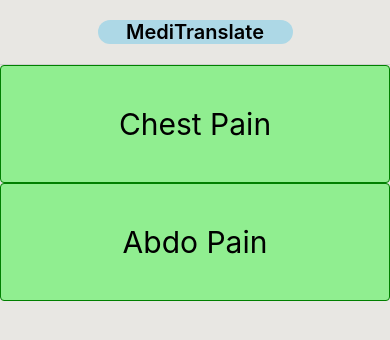
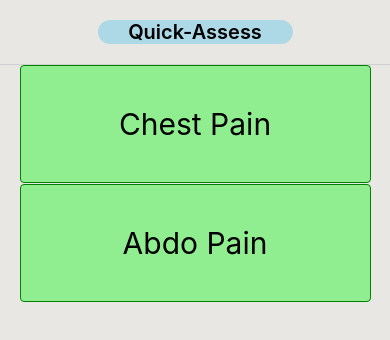
Before and after one commit to JasNagra92/MediTranslate, a React Native app: screen / in a window 390 px wide. Shown: the top 340 px of the page. Built offline with nearby package versions, Linux system fonts and the light colour scheme.

Commit message:
Create useSound hook to use react-sound-player only in the components that need it instead of prop drilling. Begin writing test cases

```diff
--- a/App.tsx
+++ b/App.tsx
@@ -1,26 +1,21 @@
 import React from 'react';
 import {SafeAreaView, StyleSheet, View} from 'react-native';
+import {SafeAreaProvider} from 'react-native-safe-area-context';
 import Chestpain from './src/components/Chestpain';
-import SoundPlayer from 'react-native-sound-player';
 import Header from './src/components/Header';
 import AbdoPain from './src/components/AbdoPain';
 
 const App = () => {
-  const handlePress = (filename: string) => {
-    try {
-      SoundPlayer.playSoundFile(filename, 'mp3');
-    } catch (error) {
-      console.log(error);
-    }
-  };
   return (
-    <SafeAreaView style={styles.MainContainer}>
-      <Header title="MediTranslate" />
-      <View style={styles.container}>
-        <Chestpain handlePress={handlePress} />
-        <AbdoPain handlePress={handlePress} />
-      </View>
-    </SafeAreaView>
+    <SafeAreaProvider>
+      <SafeAreaView style={styles.MainContainer}>
+        <Header title="Quick-Assess" />
+        <View style={styles.container}>
+          <Chestpain />
+          <AbdoPain />
+        </View>
+      </SafeAreaView>
+    </SafeAreaProvider>
   );
 };
 
--- a/package.json
+++ b/package.json
@@ -13,6 +13,7 @@
     "expo": "^46.0.0",
     "react": "18.1.0",
     "react-native": "0.70.2",
+    "react-native-safe-area-context": "^4.4.1",
     "react-native-sound-player": "^0.13.2"
   },
   "devDependencies": {
--- a/src/components/AbdoPain.tsx
+++ b/src/components/AbdoPain.tsx
@@ -7,11 +7,8 @@ import {
   ScrollView,
 } from 'react-native';
 import AbdoPainQuestions from './AbdoPainQuestions';
-interface Props {
-  handlePress: (filename: string) => void;
-}
 
-const AbdoPain: React.FC<Props> = ({handlePress}) => {
+const AbdoPain: React.FC = () => {
   const [isOpen, setIsOpen] = useState<boolean>(false);
 
   return (
@@ -24,7 +21,7 @@ const AbdoPain: React.FC<Props> = ({handlePress}) => {
       </TouchableOpacity>
       {isOpen && (
         <ScrollView>
-          <AbdoPainQuestions handlePress={handlePress} />
+          <AbdoPainQuestions />
         </ScrollView>
       )}
     </View>
@@ -34,7 +31,8 @@ const AbdoPain: React.FC<Props> = ({handlePress}) => {
 const style = StyleSheet.create({
   button: {
     padding: 40,
-    width: '100%',
+    width: '90%',
+    alignSelf: 'center',
     borderRadius: 4,
     borderWidth: 1,
     borderColor: 'green',
--- a/src/components/AbdoPainQuestions.tsx
+++ b/src/components/AbdoPainQuestions.tsx
@@ -1,34 +1,27 @@
 import React from 'react';
 import {StyleSheet, ScrollView} from 'react-native';
 import Question from './Question';
-interface Props {
-  handlePress: (filename: string) => void;
-}
 
-const AbdoPainQuestions: React.FC<Props> = ({handlePress}) => {
+const AbdoPainQuestions: React.FC = () => {
   return (
     <ScrollView style={style.container}>
       <Question
         question="Use your hand to show me where the pain is"
-        onPress={handlePress}
         filename="q1ap"
         phonetic="(haa-th naal meh-nu thi-kah daa-rd kith-eh aah)"
       />
       <Question
         question="Are you Nauseated?"
-        onPress={handlePress}
         filename="q2cp"
         phonetic="(twan-nuu alt-tee awn-nu jee kard-dah-ya)"
       />
       <Question
         question="Have you thrown up today?"
-        onPress={handlePress}
         filename="q3ap"
         phonetic="(ul-tee aaj twan-nuu aiee ah)"
       />
       <Question
         question="Was there any blood in your vomit?"
-        onPress={handlePress}
         filename="q4ap"
         phonetic="(twan-nuu ul-tee vich koon suh-gah)"
       />
--- a/src/components/ChestPainQuestions.tsx
+++ b/src/components/ChestPainQuestions.tsx
@@ -1,47 +1,38 @@
 import React from 'react';
 import {StyleSheet, ScrollView, View} from 'react-native';
 import Question from './Question';
-interface Props {
-  handlePress: (filename: string) => void;
-}
 
-const ChestPainQuestions: React.FC<Props> = ({handlePress}) => {
+const ChestPainQuestions: React.FC = () => {
   return (
     <View>
       <ScrollView style={style.container}>
         <Question
           question="Are you having Chest Pain?"
-          onPress={handlePress}
           filename="test"
           phonetic="(Sha-tee vich daa-rd hun-dah-ya)"
         />
         <Question
           question="Are you also Short of Breath?"
-          onPress={handlePress}
           filename="q5cp"
           phonetic="(saah vee thu-wa-noo char-dah)"
         />
         <Question
           question="Is the pain worse when you take a deep breath?"
-          onPress={handlePress}
           filename="q6cp"
           phonetic="(lum-bah saah leh-kay daa-rd budth-daah-ya )"
         />
         <Question
           question="Are you Nauseated?"
-          onPress={handlePress}
           filename="q2cp"
           phonetic="(twan-nuu alt-tee awn-nu jee kard-dah-ya)"
         />
         <Question
           question="Does the pain radiate to your back?"
-          onPress={handlePress}
           filename="q3cp"
           phonetic="(daa-rd too-hee vich vee jand-dah-ya)"
         />
         <Question
           question="When did the pain start?"
-          onPress={handlePress}
           filename="q4cp"
           phonetic="(daa-rd shu-ru ku-dho ho-iya)"
         />
--- a/src/components/Chestpain.tsx
+++ b/src/components/Chestpain.tsx
@@ -7,15 +7,12 @@ import {
   ScrollView,
 } from 'react-native';
 import ChestPainQuestions from './ChestPainQuestions';
-interface Props {
-  handlePress: (filename: string) => void;
-}
 
-const Chestpain: React.FC<Props> = ({handlePress}) => {
+const Chestpain: React.FC = () => {
   const [isOpen, setIsOpen] = useState<boolean>(false);
 
   return (
-    <View>
+    <View style={style.container}>
       <TouchableOpacity
         style={style.button}
         onPress={() => setIsOpen(!isOpen)}
@@ -24,7 +21,7 @@ const Chestpain: React.FC<Props> = ({handlePress}) => {
       </TouchableOpacity>
       {isOpen && (
         <ScrollView>
-          <ChestPainQuestions handlePress={handlePress} />
+          <ChestPainQuestions />
         </ScrollView>
       )}
     </View>
@@ -34,7 +31,8 @@ const Chestpain: React.FC<Props> = ({handlePress}) => {
 const style = StyleSheet.create({
   button: {
     padding: 40,
-    width: '100%',
+    width: '90%',
+    alignSelf: 'center',
     borderRadius: 4,
     borderWidth: 1,
     borderColor: 'green',
@@ -44,6 +42,9 @@ const style = StyleSheet.create({
     textAlign: 'center',
     fontSize: 30,
   },
+  container: {
+    marginBottom: 1,
+  },
 });
 
 export default Chestpain;
--- a/src/components/Question.tsx
+++ b/src/components/Question.tsx
@@ -4,16 +4,17 @@ interface Props {
   question: string;
   filename: string;
   phonetic: string;
-  onPress: (filename: string) => void;
 }
+import {useSound} from './hooks/useSound';
 
-const Question: React.FC<Props> = ({question, filename, onPress, phonetic}) => {
+const Question: React.FC<Props> = ({question, filename, phonetic}) => {
+  const {play} = useSound();
   return (
     <View style={style.container}>
       <TouchableOpacity
         style={style.button}
         activeOpacity={0.7}
-        onPress={() => onPress(filename)}>
+        onPress={() => play(filename)}>
         <Text style={style.text}>{question}</Text>
         <Text style={style.text2}>{phonetic}</Text>
       </TouchableOpacity>
@@ -27,7 +28,8 @@ const style = StyleSheet.create({
   },
   button: {
     padding: 40,
-    width: '100%',
+    width: '90%',
+    alignSelf: 'center',
     borderRadius: 4,
     borderWidth: 1,
     borderColor: 'green',
--- /dev/null
+++ b/src/components/hooks/useSound.tsx
@@ -0,0 +1,8 @@
+import SoundPlayer from 'react-native-sound-player';
+
+export const useSound = () => {
+  const play = (name: string) => {
+    SoundPlayer.playSoundFile(name, 'mp3');
+  };
+  return {play};
+};
```
Also changed, not shown: 4 other files (tests, documents, lock files or other folders).
